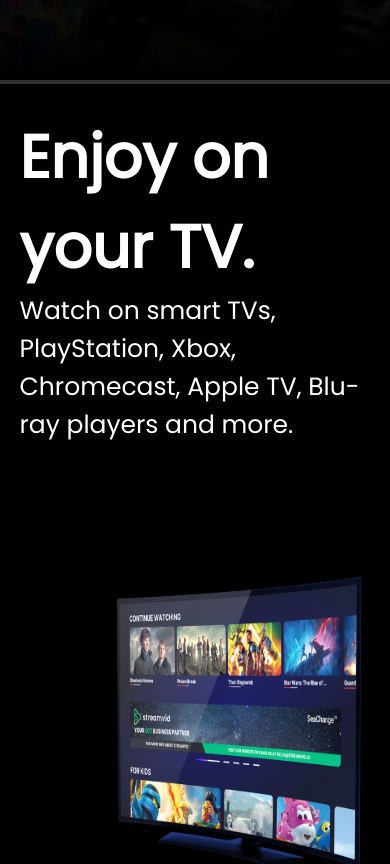
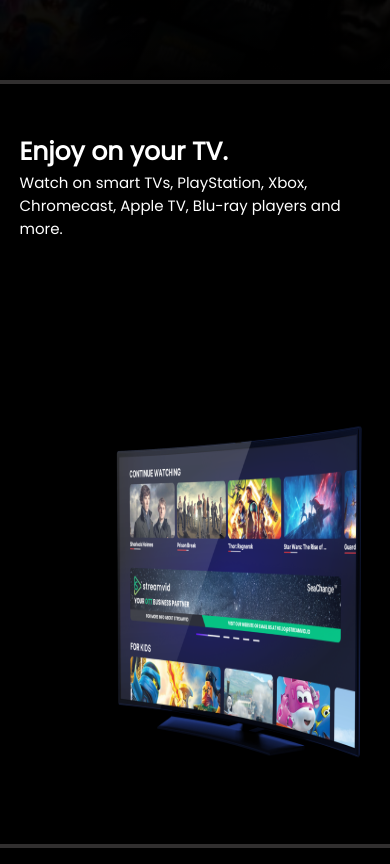
Before and after one commit to SarthakSanjay/flixon, a plain HTML site: page index.html in a window 390 px wide. Shown: the part 764-1628 px from the top of the page. Drawn offline with Linux system fonts and the light colour scheme; a web font is replaced by a local one.

Commit message:
add responsivness for small devices

```diff
--- a/styles/signup.css
+++ b/styles/signup.css
@@ -222,7 +222,7 @@
     margin: 5vh 5vw;
     height: 70vh;
     width: 90vw;
-    border: 1px solid red;
+    /* border: 1px solid red; */
     text-align: center;
    }
     .inner-hero h1{
@@ -256,7 +256,7 @@
     .features{
         flex-direction: column;
         width: 100vw;
-        height: 100vh;
+        height: 90vh;
     }
     .features div{
         width: 100%;
@@ -264,10 +264,16 @@
     }
     .features img{
         width: 100%;
+        height: 60%;
 
     }
-    .features h1 , p{
+    .features h1 {
         width: 90vw;
+        font-size: 25px;
+    }
+    .features p {
+        width: 90vw;
+        font-size: 15px;
     }
 
 }
```
